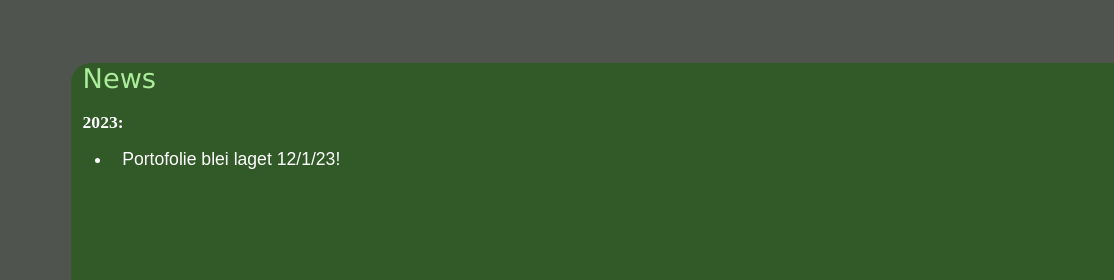
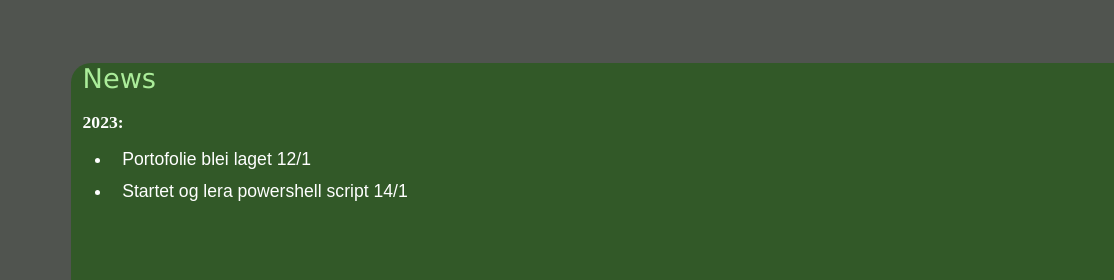
Before and after one commit to Gaute945/portfolio, a plain HTML site: page html/news.html in a window 1280 px wide. Shown: the top 280 px of the page, 0-1114 px from the left. Drawn offline with Linux system fonts and the light colour scheme.

Commit message:
news add

```diff
--- a/html/news.html
+++ b/html/news.html
@@ -17,7 +17,10 @@
         <strong style="color: white;" class="date">2023:</strong>
         <ul style="color: white;">
             <li class="skrift">
-                <p class="tekst">Portofolie blei laget 12/1/23!</p>
+                <p class="tekst">Portofolie blei laget 12/1</p>
+            </li>
+            <li>
+                <p class="tekst">Startet og lera powershell script 14/1</p>
             </li>
         </ul>
     </div>
```
